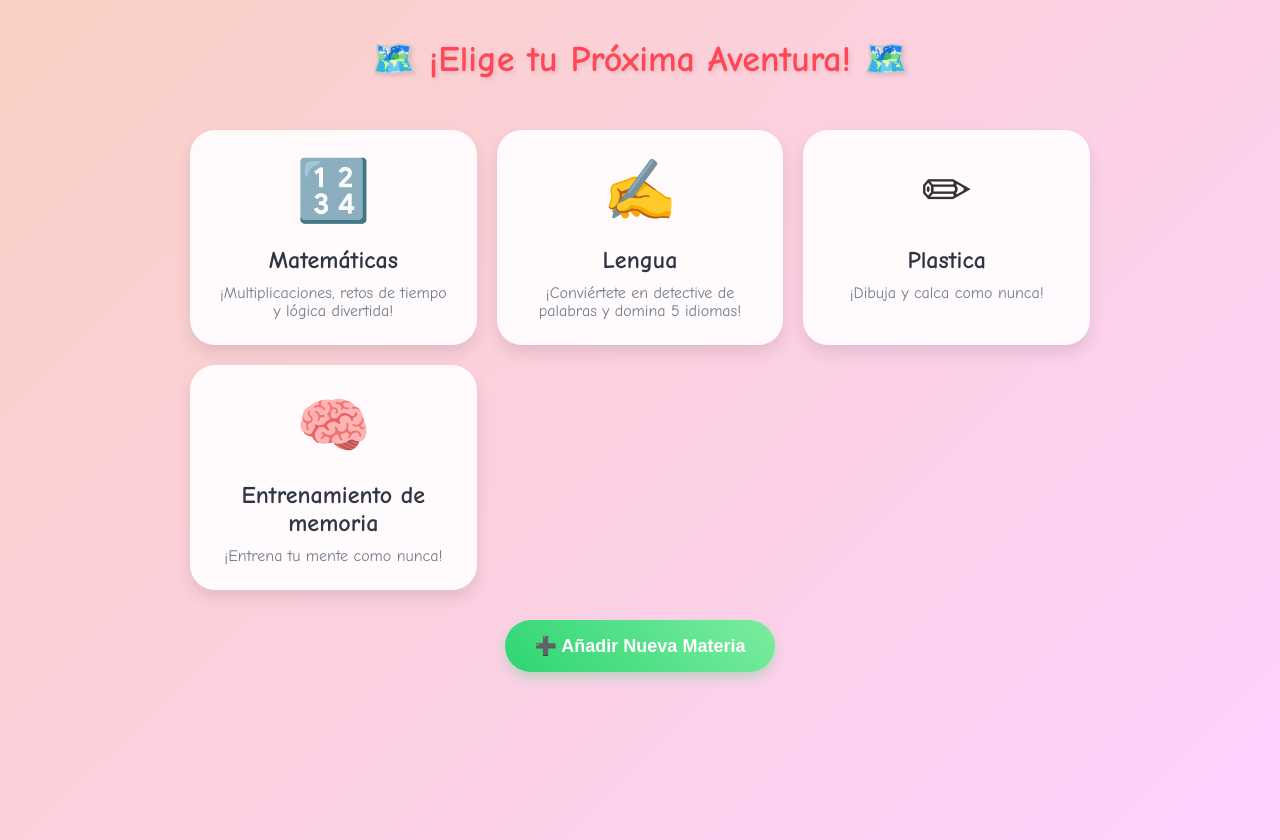
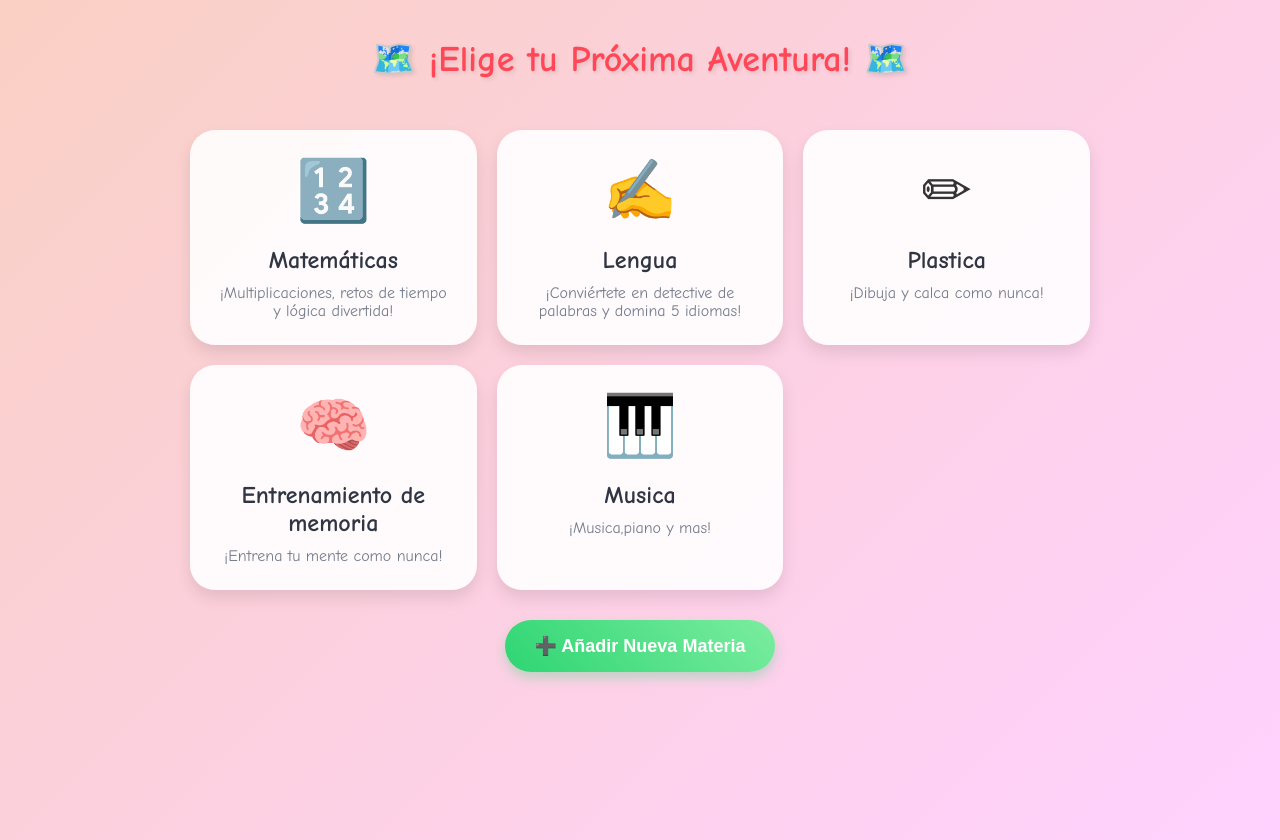
Before and after one commit to ElAnonimous22/math-app, a plain HTML site: page menuprincipal.html in a window 1280 px wide. Drawn offline with Linux system fonts and the light colour scheme.

Commit message:
Add music section to main menu

```diff
--- a/menuprincipal.html
+++ b/menuprincipal.html
@@ -184,6 +184,12 @@
             <p>¡Entrena tu mente como nunca!</p>
         </a>
 
+        <a href="musica.html" class="tarjeta" onclick="reproducirClick()">
+            <div class="materia-emoji">🎹</div>
+            <h2>Musica</h2>
+            <p>¡Musica,piano y mas!</p>
+        </a>
+
     </div>
 
     <button class="btn-anadir" onclick="abrirModal()">➕ Añadir Nueva Materia</button>
```
